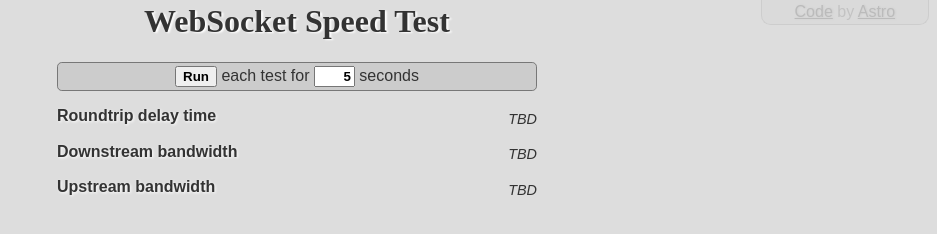
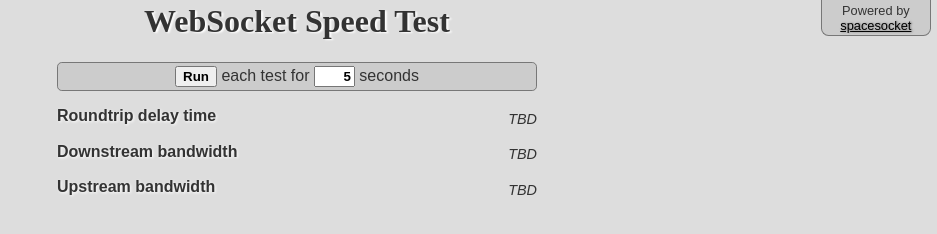
Before and after one commit to astro/spacesocket, a plain HTML site: page speedtest/index.html in a window 1280 px wide. Shown: the whole page, without its empty margins (343-1280 px from the left). Drawn offline with nearby package versions, Linux system fonts and the light colour scheme.

Commit message:
speedtest html: #about

```diff
--- a/speedtest/index.html
+++ b/speedtest/index.html
@@ -48,18 +48,15 @@
         top: 0;
         right: 0.5em;
         text-align: center;
-        width: 10em;
+        width: 8em;
         margin: 0 auto;
         background-color: #ccc;
+	font-size: 80%;
         border: 1px solid #777;
         border-top: none;
         border-bottom-left-radius: 0.6em;
         border-bottom-right-radius: 0.6em;
         padding: 0.2em;
-        opacity: 0.15;
-      }
-      #about:hover {
-        opacity: 1;
       }
       a {
         color: black;
@@ -83,9 +80,8 @@
     <p id="broken">Get a browser first!</p>
 
     <p id="about">
-      <a href="http://github.com/astro/spacesocket/tree/master/speedtest/">Code</a>
-      by
-      <a href="http://twitter.com/astro1138">Astro</a>
+      Powered by
+      <a href="http://github.com/astro/spacesocket/">spacesocket</a>
     </p>
   </body>
 
```
